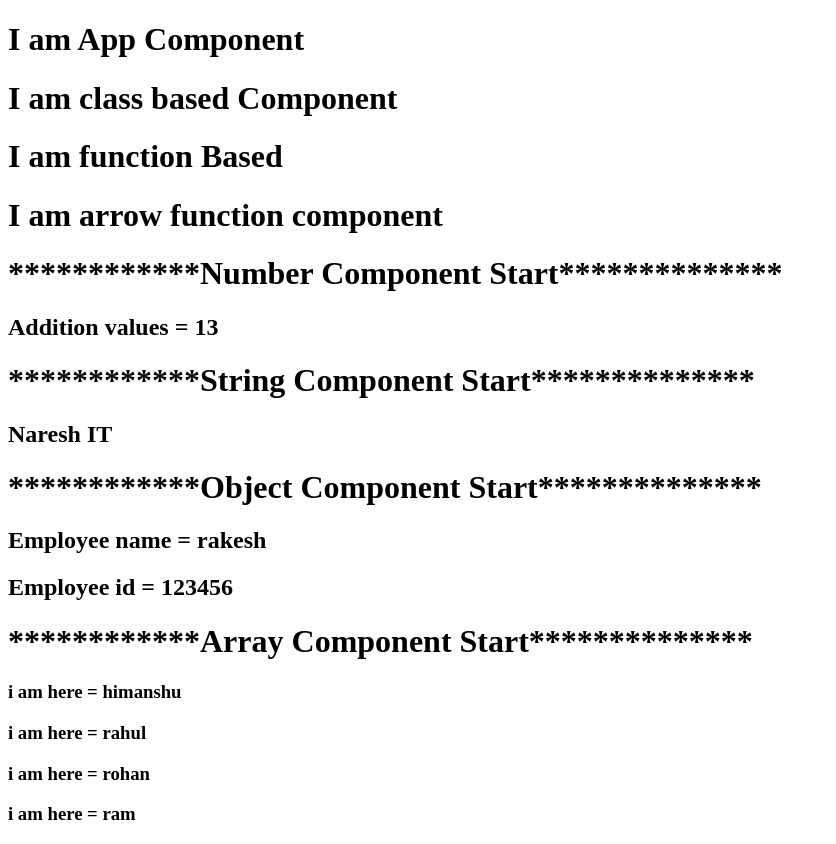
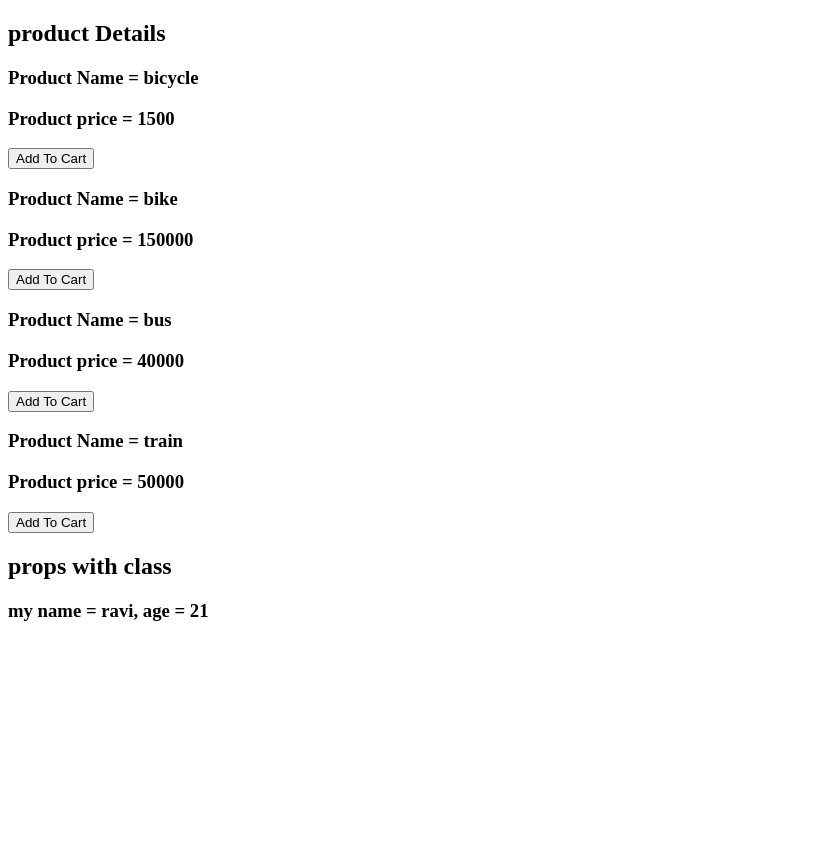
Before and after one commit to himanshujain2121/myfirstreactapp, a React (Vite) app: page / in a window 1280 px wide. Shown: the whole page, without its empty margins (0-836 px from the left). After the commit the page ends 800 px from the top, so only its background shows below. Built offline with nearby package versions, Linux system fonts and the light colour scheme.

Commit message:
add props

```diff
--- a/src/App.jsx
+++ b/src/App.jsx
@@ -6,12 +6,23 @@ import Numberalues from "./components/NumberValues"
 import StringValues from "./components/StringValues"
 import ObjectValues from "./components/ObjectValue"
 import ArrayValues from "./components/ArrayValues"
+import ProductArray from "./components/props/productArray"
+import PropsWithClass from "./components/props/PropsWithClass"
 
 class App extends React.Component {
+   productDetails = [
+    { name: "bicycle", price: 1500 },
+    { name: "bike", price: 150000 },
+    { name: "bus", price: 40000 },
+    { name: "train", price: 50000 }
+  ];
   render(){
     return(
       <>
-      <h1>I am App Component</h1>
+      <ProductArray productDetails={this.productDetails}></ProductArray>
+      <PropsWithClass name="ravi" age={21}></PropsWithClass>
+
+      {/* <h1>I am App Component</h1>
       <ClassBased></ClassBased>
       <FunctionBased></FunctionBased>
       <ArrowFunction></ArrowFunction>
@@ -19,7 +30,7 @@ class App extends React.Component {
       <Numberalues></Numberalues>
       <StringValues></StringValues>
       <ObjectValues></ObjectValues>
-      <ArrayValues></ArrayValues>
+      <ArrayValues></ArrayValues> */}
      </>
     )
   }
--- /dev/null
+++ b/src/components/props/PropsWithClass.jsx
@@ -0,0 +1,14 @@
+import React from "react"
+
+class PropsWithClass extends React.Component {
+    render(){
+        return (
+            <>
+            <h2>props with class</h2>
+            <h3>my name =  {this.props.name}, age = {this.props.age}</h3>
+            </>
+        )
+    }
+}
+
+export default PropsWithClass
--- /dev/null
+++ b/src/components/props/productArray.jsx
@@ -0,0 +1,19 @@
+
+function ProductArray(props){
+    console.log(props)
+    return <>
+    <h2>product Details</h2>
+    {props.productDetails.map(details => {
+    console.log(details.name)
+      return (
+        <>
+         <h3>Product Name = {details.name}</h3>
+         <h3>Product price = {details.price}</h3>
+         <button>Add To Cart</button>
+        </>
+      )
+    })}
+    </>
+}
+
+export default ProductArray
```
Also changed, not shown: src/components/props/ArrayDataWithProps.jsx (added).
